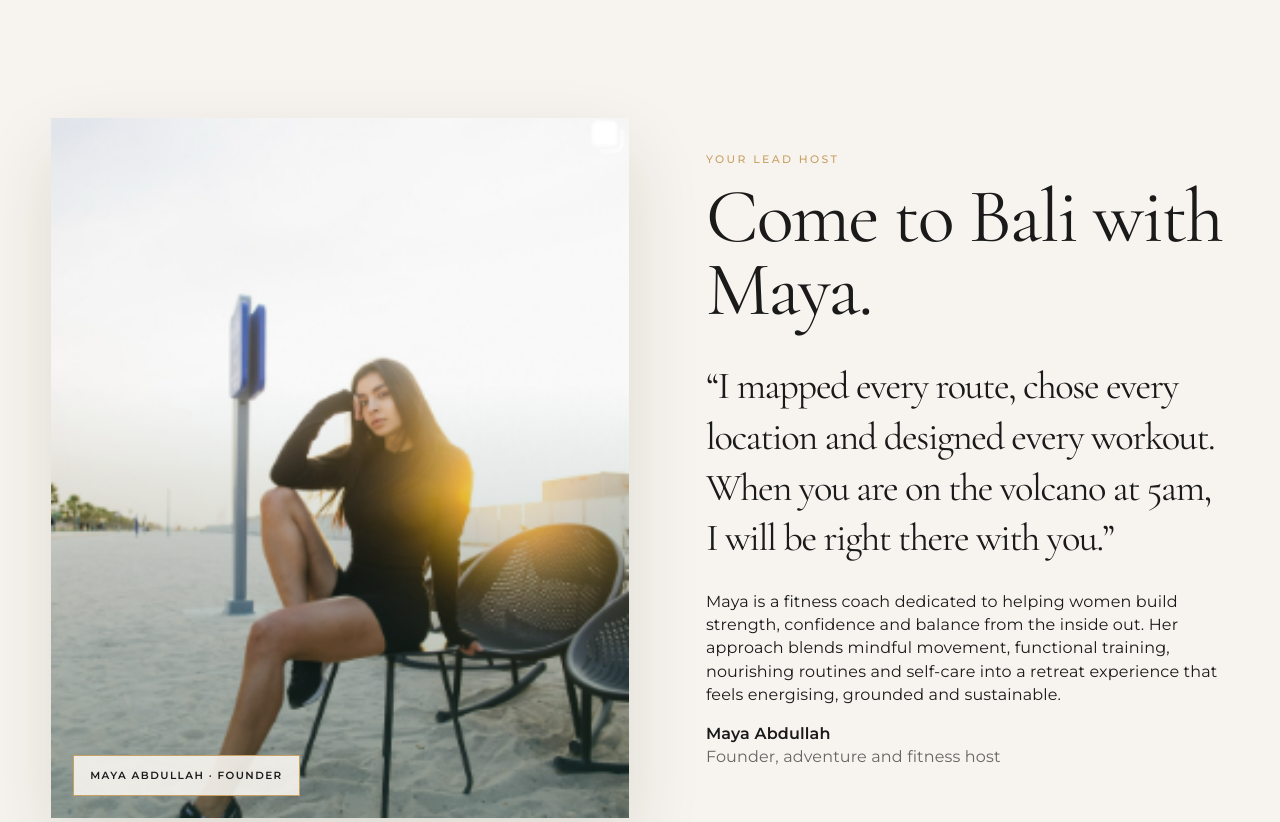
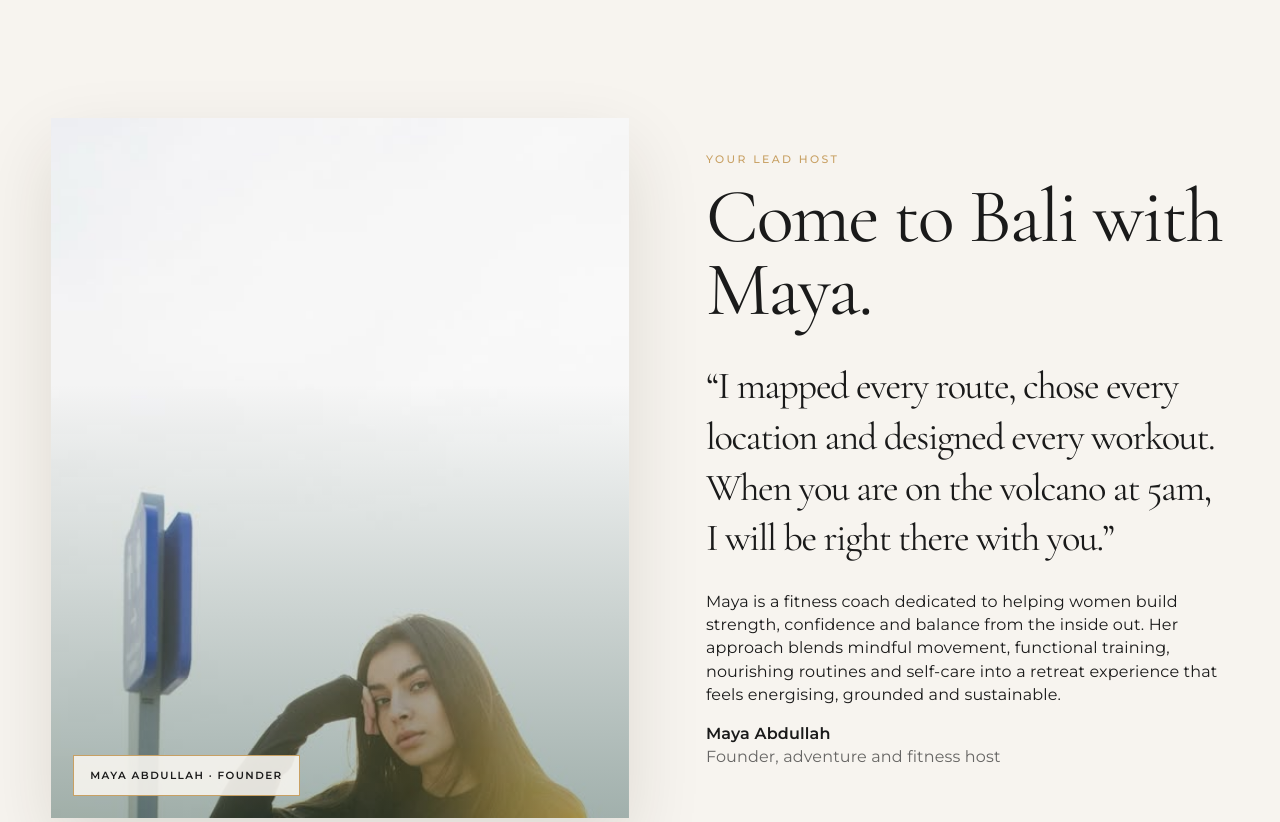
Before and after one commit to zjdk-2026/balance-retreats, a plain HTML site: page index.html in a window 1280 px wide. Shown: the part 1378-2200 px from the top of the page. Drawn offline with nearby package versions, Linux system fonts and the light colour scheme.

Commit message:
Replace Maya photo with Instagram image

```diff
--- a/index.html
+++ b/index.html
@@ -258,7 +258,7 @@
       border-radius: var(--radius-lg);
       background:
         linear-gradient(to top, rgba(18,57,47,.38), transparent 62%),
-        url('assets/maya-abdullah.png') center 22%/cover;
+        url('assets/maya-instagram.jpg') center 52%/cover;
       position: relative;
       overflow: hidden;
     }
@@ -348,7 +348,7 @@
     .hosts-grid { display:grid; grid-template-columns:repeat(3,1fr); gap:18px; margin-top:40px; }
     .host-card { border:1px solid rgba(18,57,47,.14); border-radius:24px; overflow:hidden; background:var(--paper); }
     .host-image { min-height:430px; background-size:cover; background-position:center; }
-    .host-maya .host-image { background-image:linear-gradient(to top,rgba(18,57,47,.25),transparent 45%),url("assets/maya-abdullah.png"); }
+    .host-maya .host-image { background-image:linear-gradient(to top,rgba(18,57,47,.25),transparent 45%),url("assets/maya-instagram.jpg"); background-position:center 52%; }
     .host-emma .host-image { background-image:linear-gradient(to top,rgba(18,57,47,.25),transparent 45%),url("assets/emma-photo.jpg"); background-position:center top; }
     .host-third .host-image { background-image:linear-gradient(to top,rgba(18,57,47,.18),transparent 45%),url("assets/viktoria-photo.jpg"); background-position:center top; }
     .host-copy { padding:26px; }
@@ -625,7 +625,7 @@
     .wow-card:first-child img{object-position:center}
     .wow-copy{left:clamp(20px,3vw,42px);right:clamp(20px,3vw,42px);bottom:clamp(22px,3vw,42px)}
     .maya-grid{align-items:center}
-    .maya-photo{background-position:center top}
+    .maya-photo{background-position:center 52%}
     .hosts-grid{align-items:stretch}
     .host-card{display:flex;flex-direction:column}
     .host-copy{flex:1}
```
Also changed, not shown: assets/maya-abdullah.png (deleted), assets/maya-instagram.jpg (added).
